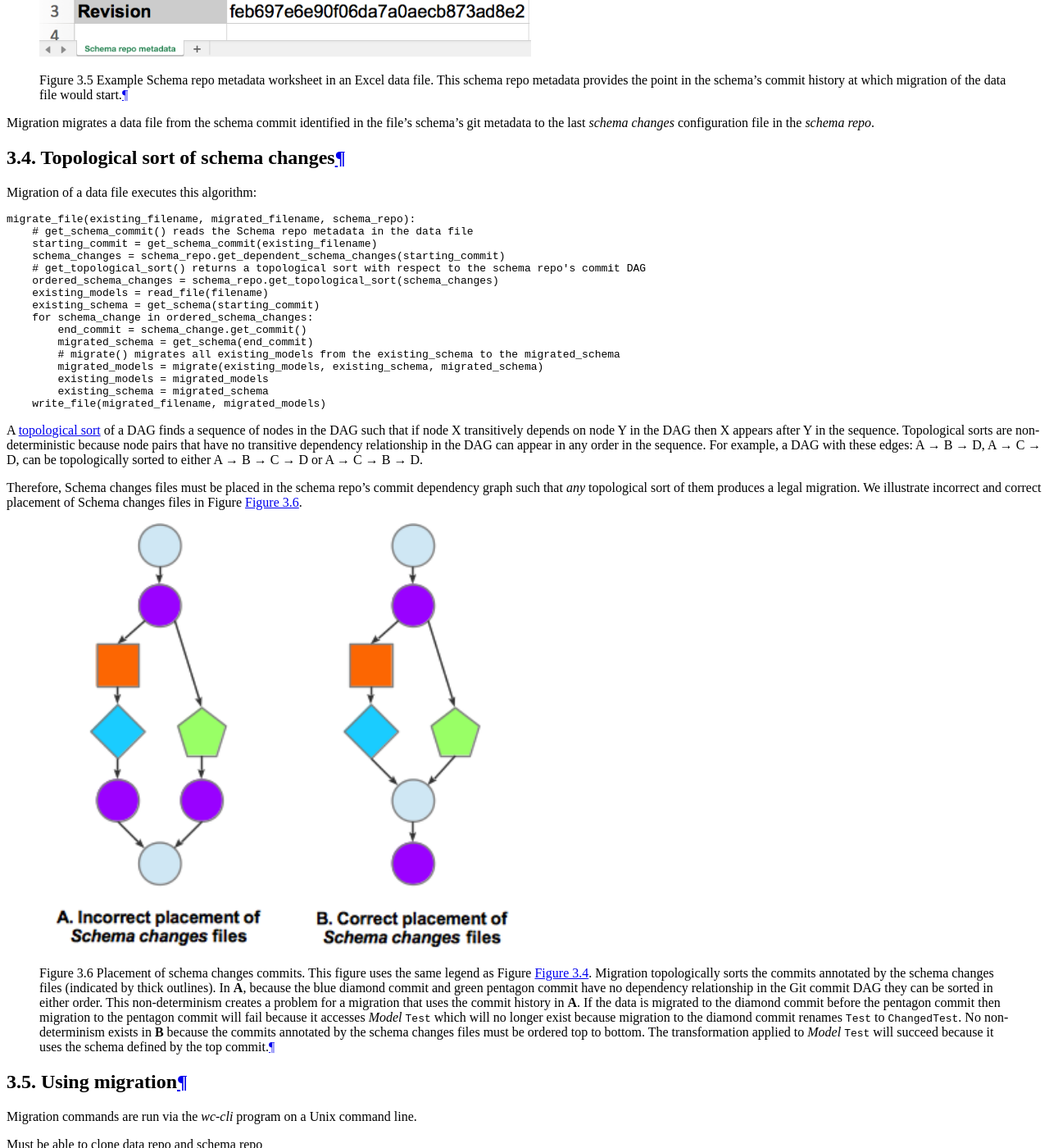
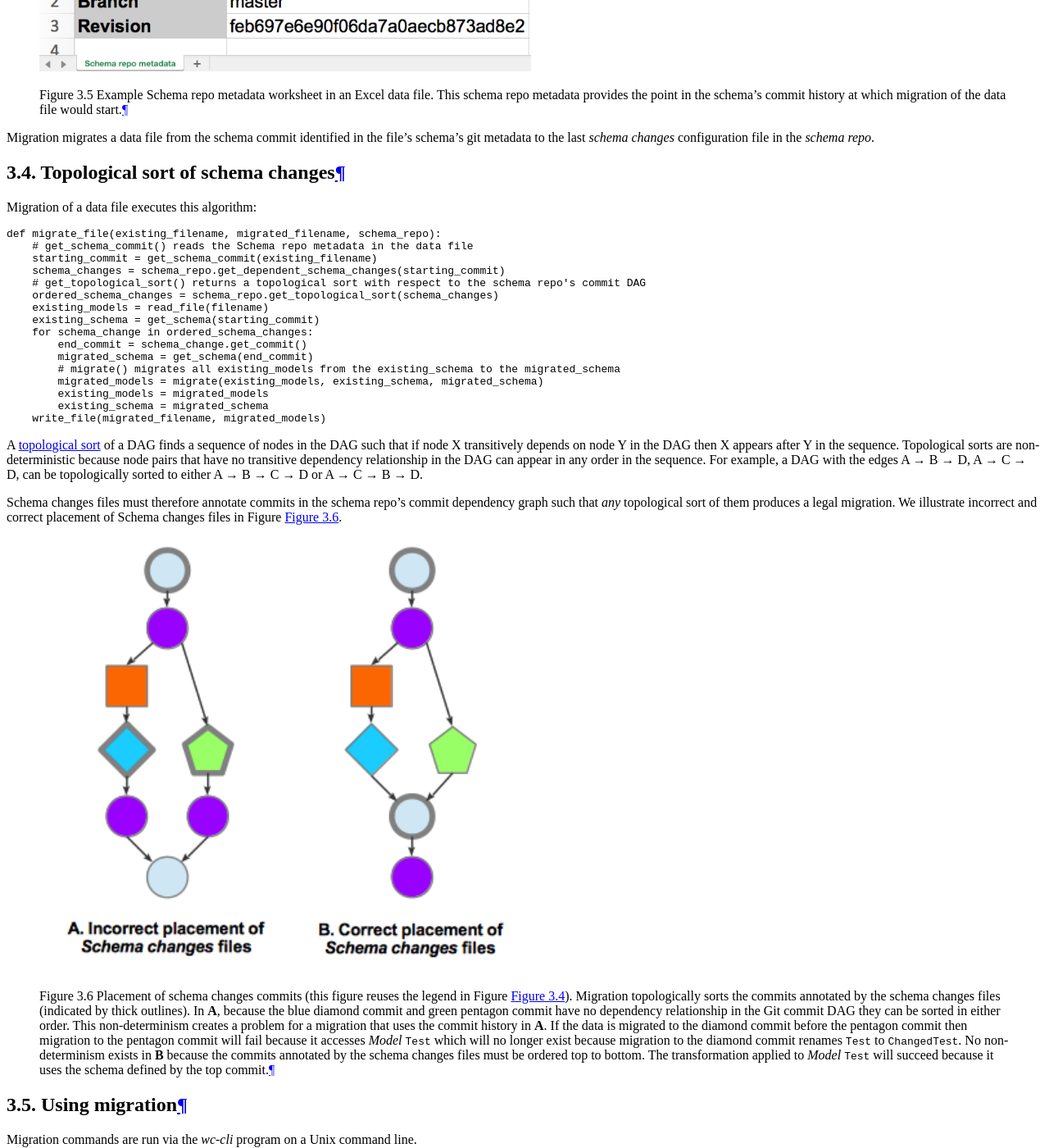
Before and after one commit to KarrLab/obj_tables, a Sphinx documentation site: the page built from docs/migration.rst, in a window 1280 px wide and 1400 px high, scrolled down 6354 px. Shown: the whole window at 82% size. Built offline with Sphinx 7.4.7 and the Read the Docs theme 2.0.0, drawn with Linux system fonts in a browser that asks for light colours; pages that are not in the unit, such as notebooks, are missing from menus; some of the changed text lies outside the part shown.

Commit message:
try python

```diff
--- a/docs/migration.rst
+++ b/docs/migration.rst
@@ -259,9 +259,9 @@ Topological sort of schema changes
 ------------------------------------
 Migration of a data file executes this algorithm:
 
-.. code-block:: none
+.. code-block:: python
 
-    migrate_file(existing_filename, migrated_filename, schema_repo):
+    def migrate_file(existing_filename, migrated_filename, schema_repo):
         # get_schema_commit() reads the Schema repo metadata in the data file
         starting_commit = get_schema_commit(existing_filename)
         schema_changes = schema_repo.get_dependent_schema_changes(starting_commit)
@@ -282,20 +282,20 @@ A `topological sort <https://en.wikipedia.org/wiki/Topological_sorting>`_ of a D
 sequence of nodes in the DAG such that if node X transitively depends on node Y in the DAG then X appears after Y in the sequence.
 Topological sorts are non-deterministic because node pairs that have no transitive
 dependency relationship in the DAG can appear in any order in the sequence.
-For example, a DAG with these edges: A |rarr| B |rarr| D, A |rarr| C |rarr| D, can be topologically sorted to
+For example, a DAG with the edges A |rarr| B |rarr| D, A |rarr| C |rarr| D, can be topologically sorted to
 either A |rarr| B |rarr| C |rarr| D or  A |rarr| C |rarr| B |rarr| D.
 
-Therefore, Schema changes files must be placed in the schema repo's commit dependency graph such that
+Schema changes files must therefore annotate commits in the schema repo's commit dependency graph such that
 *any* topological sort of them produces a legal migration.
 We illustrate incorrect and correct placement of Schema changes files in Figure :numref:`figure_schema_changes_topological_sort`.
 
 .. _figure_schema_changes_topological_sort:
 .. figure:: migration/figures/schema_changes_topological_sort.png
     :width: 600
-    :alt: Topological sort of schema changes commits
+    :alt: Placement of schema changes commits in
 
-    Placement of schema changes commits.
-    This figure uses the same legend as Figure :numref:`figure_commit_dependencies`.
+    Placement of schema changes commits (this figure reuses the legend in
+    Figure :numref:`figure_commit_dependencies`).
     Migration topologically sorts the commits annotated by the schema changes files (indicated by thick outlines).
     In **A**, because the blue diamond commit and green pentagon commit have no dependency relationship in the
     Git commit DAG they can be sorted in either order.
```
Also changed, not shown: other parts of docs/migration.rst (+2 -0 lines), docs/migration/figures/schema_changes_topological_sort.png.
